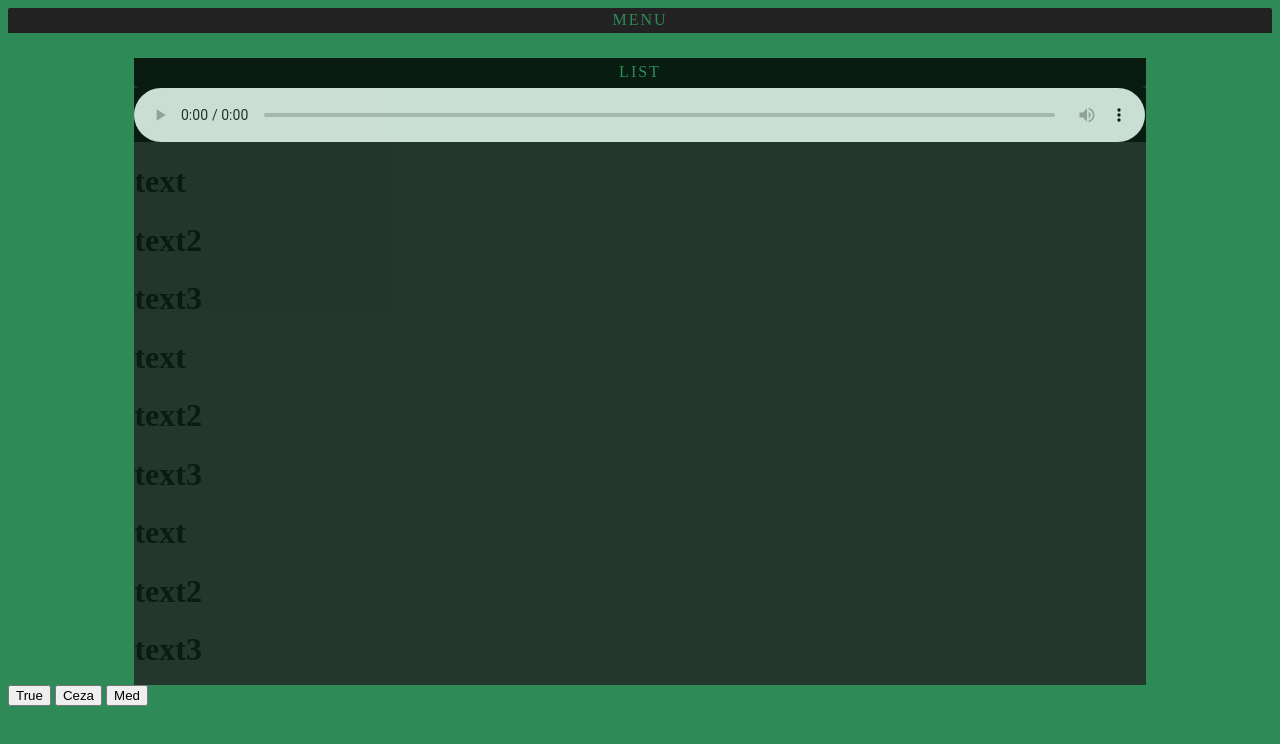
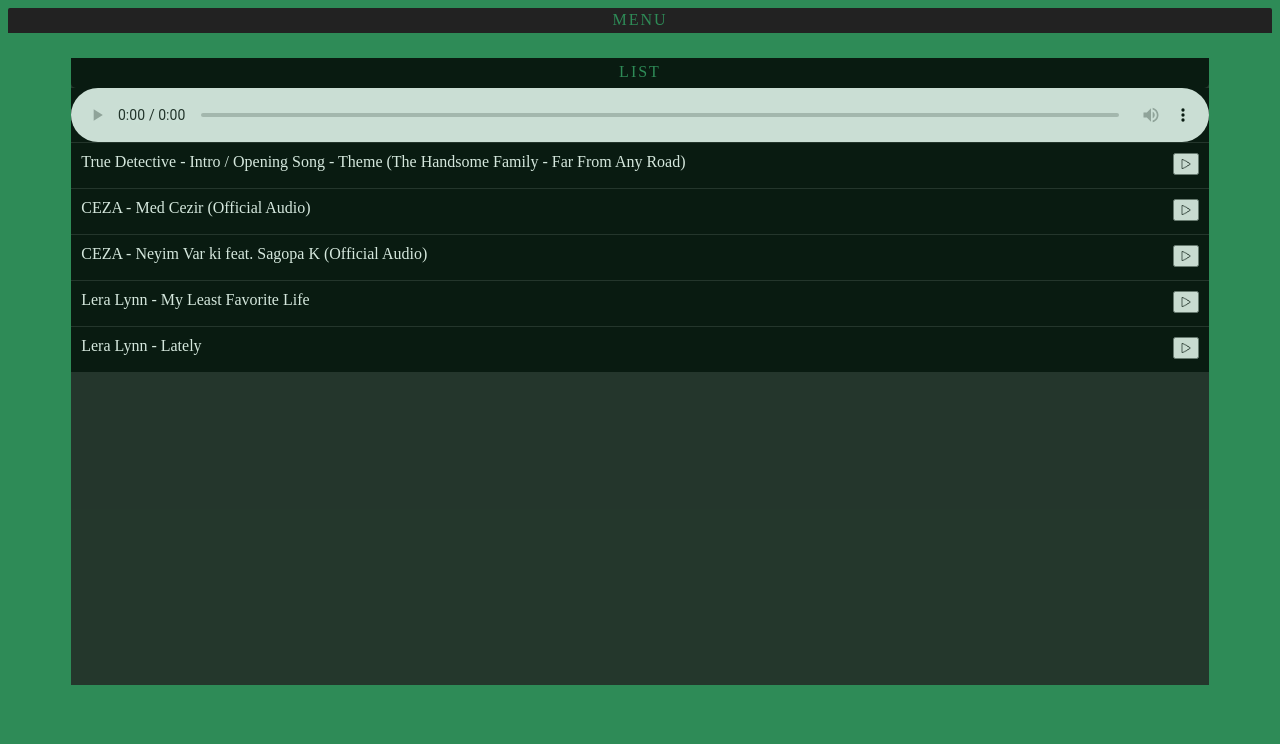
Before and after one commit to kratosc2/youtubemp3downloader, a plain HTML site: page index.html in a window 1280 px wide. Drawn offline with Linux system fonts and the light colour scheme.

Commit message:
Add files via upload

```diff
--- a/index.html
+++ b/index.html
@@ -1,14 +1,6 @@
 <html>
+<style>
 
-	<script>
-        $(".do-nicescrol").niceScroll();  // let's do the magic!
-	</script>
-<style>
-.scroll-wrapper {
-    overflow: hidden !important;
-    padding: 0 !important;
-    position: relative;
-}
 
 
 body{background-color:seagreen; }
@@ -20,10 +12,13 @@ ul:hover {opacity:0.5; height:70px; border-bottom-left-radius:10px; border-botto
 .ctd {text-align:center; color:seagreen;margin-top:3px;letter-spacing:2px;}
 .ctd1 {text-align:center; color:seagreen;padding-top:5px;letter-spacing:2px;}
 
-.submen {width:80%;height:80%;background-color:#222;margin:auto;margin-top:25px;opacity:0.8;overflow:auto;}
+.submen {width:90%;height:80%;background-color:#222;margin:auto;margin-top:25px;opacity:0.8;overflow:hidden;}
 .submenhead{width:100%;height:30px;background-color:#000;border-bottom-left-radius:5px;border-bottom-right-radius:5px;}
 audio {width:100%;margin-top:0px;background-color:#000;}
-
+.listp{width:100%;background-color:#000;margin-top:1px;color:white;height:25px;padding:10px;}
+.playbutton{float:right;height:22px;margin-right:20px;}
+img {width:10px;height:10px;}
+.textm{float:left;}
 </style>
 
 <ul><div class=ctd>MENU</div> </ul>
@@ -31,33 +26,24 @@ audio {width:100%;margin-top:0px;background-color:#000;}
 		<div class=submenhead><div class=ctd1>LIST</div></div>
 
 
-		<audio id="audioplayer" controls>
+			<audio id="audioplayer" controls>
 			<source id="mpeg_src" src="True.mp3" type="audio/mpeg">
 			<source id="mpeg_src" src="ceza.mp3"type="audio/mpeg">
-		</audio>
-		<h1>text</h1>
-		<h1>text2</h1>
-		<h1>text3</h1>
-                <h1>text</h1>
-                <h1>text2</h1>
-                <h1>text3</h1>
-                <h1>text</h1>
-                <h1>text2</h1>
-                <h1>text3</h1>
-                <h1>text</h1>
-                <h1>text2</h1>
-                <h1>text3</h1>
-                <h1>text</h1>
-                <h1>text2</h1>
-                <h1>text3</h1>
+			</audio>
+
+<div class=listp>True Detective - Intro / Opening Song - Theme (The Handsome Family - Far From Any Road)<button onclick="myFunction()" class=playbutton><img src =1.png></img></button></div>
+
+<div class=listp>CEZA - Med Cezir (Official Audio)<button onclick="myFunction2()" class=playbutton><img src =1.png></img></button></div>
+
+<div class=listp>CEZA - Neyim Var ki feat. Sagopa K (Official Audio)<button onclick="myFunction3()" class=playbutton><img src =1.png></img></button></div>
+<div class=listp>Lera Lynn - My Least Favorite Life<button onclick="myFunction4()" class=playbutton><img src =1.png></img></button></div>
+<div class=listp>Lera Lynn - Lately<button onclick="myFunction5()" class=playbutton><img src =1.png></img></button></div>
 
 
 
 
 	</div>
-	<button onclick="myFunction()" type="button">True</button>
-	<button onclick="myFunction2()" type="button">Ceza</button>
-	<button onclick="myFunction3()" type="button">Med</button>
+
 	<script>
 		function myFunction(){
 		document.getElementById("mpeg_src").src="True.mp3";
@@ -71,6 +57,13 @@ audio {width:100%;margin-top:0px;background-color:#000;}
 		document.getElementById("mpeg_src").src="med.mp3";
 		document.getElementById("audioplayer").load();
 		}
-
+		function myFunction4(){
+		document.getElementById("mpeg_src").src="lera.mp3";
+		document.getElementById("audioplayer").load();
+		}
+		function myFunction5(){
+		document.getElementById("mpeg_src").src="lately.mp3";
+		document.getElementById("audioplayer").load();
+		}
 	</script>
 </html>
```
Also changed, not shown: 1.png (added), 2 other files.
